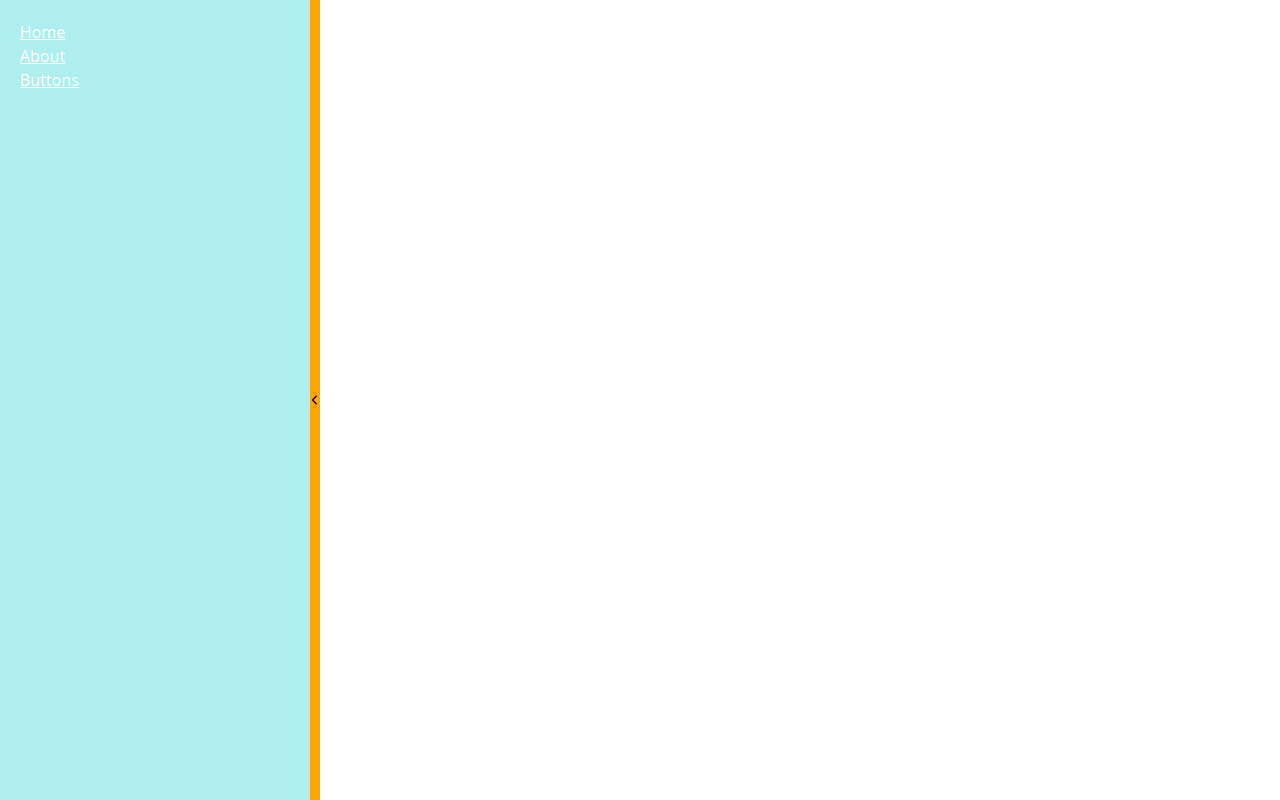
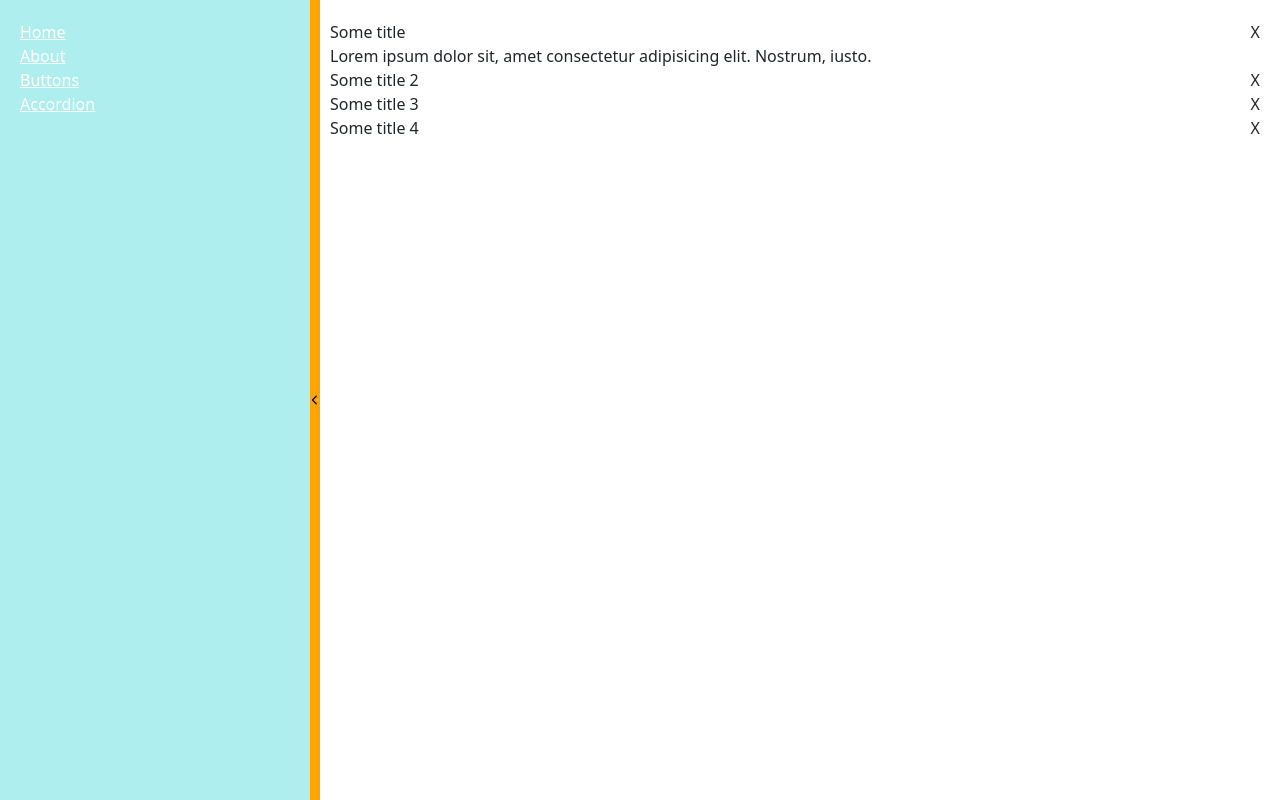
Before and after one commit to Lam0z/my-thing, a Vue app: page /my-thing/accordion in a window 1280 px wide. Before the commit this address had no page. Built offline with nearby package versions, Linux system fonts and the light colour scheme.

Commit message:
Add simple accordion

```diff
--- a/src/App.vue
+++ b/src/App.vue
@@ -13,6 +13,10 @@ const navLinks = [
         name: "Buttons",
         href: "/buttons",
     },
+    {
+        name: "Accordion",
+        href: "/accordion",
+    },
 ];
 </script>
 
--- /dev/null
+++ b/src/components/Accordion.vue
@@ -0,0 +1,40 @@
+<script setup>
+const props = defineProps({
+    listItems: {
+        type: Array,
+    },
+    collapseAll: {
+        type: Boolean,
+    },
+});
+const emit = defineEmits(["toggleActive"]);
+const toggle = (idx) => {
+    emit("toggleActive", idx, props.collapseAll);
+};
+</script>
+
+<template>
+    <div class="accordion">
+        <div
+            class="accordion__item"
+            :class="{ active: item.isActive }"
+            v-for="(item, idx) in listItems"
+            :key="idx"
+        >
+            <div
+                class="accordion__title d-flex justify-content-between"
+                @click="toggle(idx)"
+            >
+                <span>{{ item.title }}</span>
+                <span :class="['accordion__close', { active: item.isActive }]"
+                    >X</span
+                >
+            </div>
+            <div class="accordion__description" v-show="item.isActive">
+                {{ item.description }}
+            </div>
+        </div>
+    </div>
+</template>
+
+<style lang="scss" scoped></style>
--- a/src/components/TheTemplate.vue
+++ b/src/components/TheTemplate.vue
@@ -75,8 +75,8 @@ const toggleIsActive = () => (isActive.value = !isActive.value);
 }
 .main {
     flex-grow: 1;
+    padding: 20px;
     padding-left: 20px;
-
     transition: 0.3s ease padding-left;
     &--active {
         @media (min-width: 576px) {
--- a/src/main.js
+++ b/src/main.js
@@ -1,5 +1,6 @@
 import "./assets/base.scss";
 import "bootstrap/dist/css/bootstrap.min.css";
+// import "bootstrap/dist/js/bootstrap.bundle";
 
 import { createApp } from "vue";
 import router from "./router/router";
--- a/src/router/router.js
+++ b/src/router/router.js
@@ -3,11 +3,13 @@ import { createWebHistory, createRouter } from "vue-router";
 import main from "@/views/main.vue";
 import typography from "@/views/typography.vue";
 import buttons from "@/views/buttons.vue";
+import accordion from "@/views/accordion.vue";
 
 const routes = [
     { path: "/", component: main },
     { path: "/about", component: typography },
     { path: "/buttons", component: buttons },
+    { path: "/accordion", component: accordion },
 ];
 
 const router = createRouter({
--- /dev/null
+++ b/src/views/accordion.vue
@@ -0,0 +1,52 @@
+<script setup>
+import accordion from "@/components/Accordion.vue";
+import { ref } from "vue";
+
+const toggleItem = (idx, all) => {
+    if (all) {
+        accordionItems.value.forEach((item) => {
+            item.isActive = false;
+        });
+        accordionItems.value[idx].isActive = true;
+    } else {
+        accordionItems.value[idx].isActive = accordionItems.value[idx].isActive
+            ? false
+            : true;
+    }
+};
+const accordionItems = ref([
+    {
+        title: "Some title",
+        description:
+            "Lorem ipsum dolor sit, amet consectetur adipisicing elit. Nostrum, iusto.",
+        isActive: true,
+    },
+    {
+        title: "Some title 2",
+        description:
+            "Lorem ipsum dolor sit, amet consectetur adipisicing elit. Nostrum, iusto.",
+        isActive: false,
+    },
+    {
+        title: "Some title 3",
+        description:
+            "Lorem ipsum dolor sit, amet consectetur adipisicing elit. Nostrum, iusto.",
+        isActive: false,
+    },
+    {
+        title: "Some title 4",
+        description:
+            "Lorem ipsum dolor sit, amet consectetur adipisicing elit. Nostrum, iusto.",
+        isActive: false,
+    },
+]);
+</script>
+
+<template>
+    <accordion
+        :listItems="accordionItems"
+        @toggleActive="toggleItem"
+        :collapseAll="false"
+    />
+</template>
+<style lang="scss" scoped></style>
```
Also changed, not shown: src/components/_blank.vue (+1 -10 lines).
